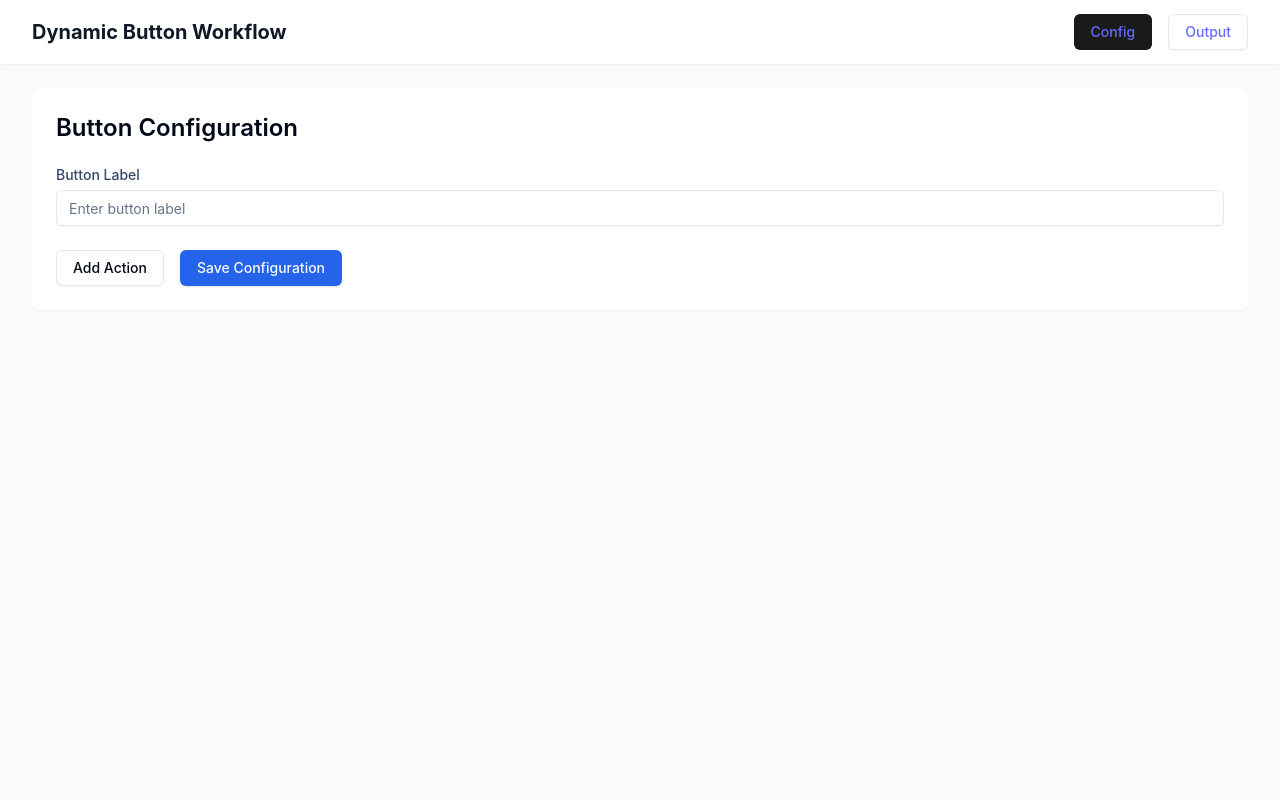
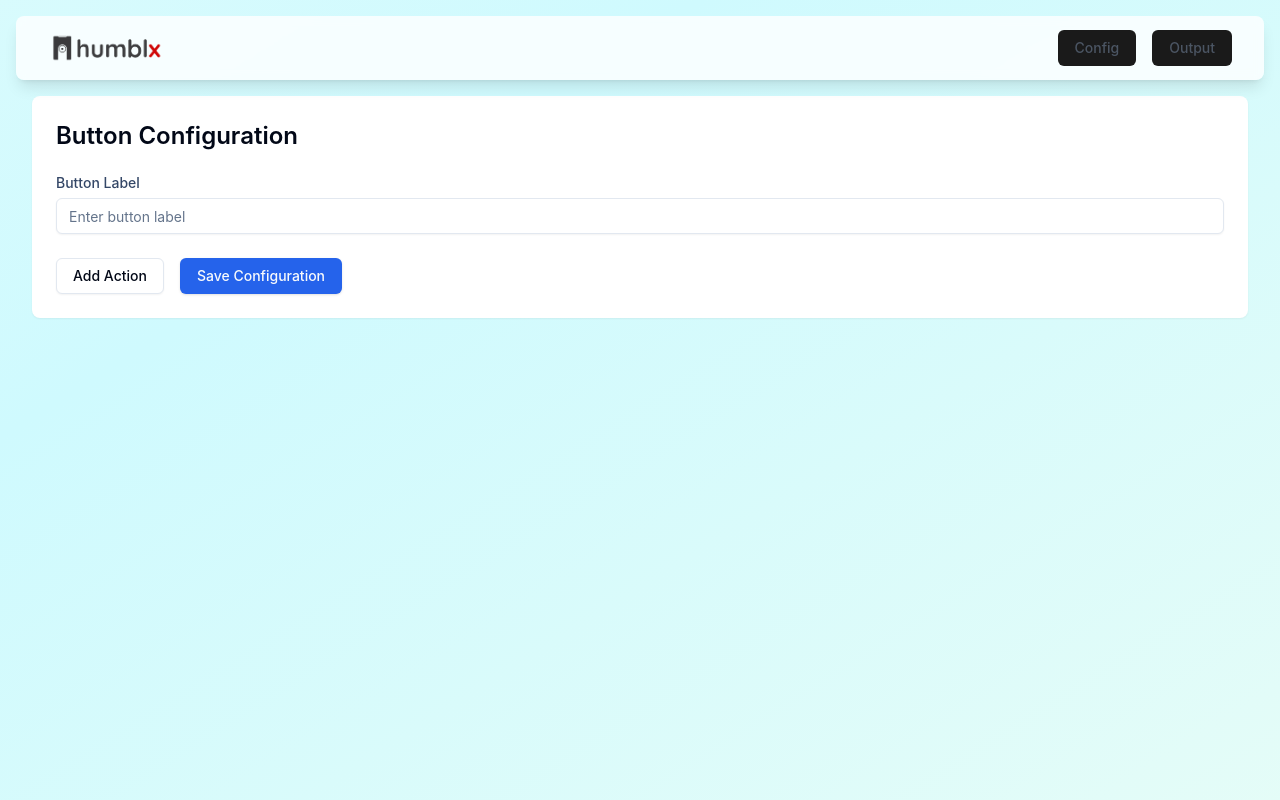
Before and after one commit to aswinpradeepc/dynamic-button-workflow, a React (Vite) app: page / in a window 1280 px wide. Built offline with nearby package versions, Linux system fonts and the light colour scheme.

Commit message:
change navbar style and add gradient

```diff
--- a/src/App.jsx
+++ b/src/App.jsx
@@ -8,28 +8,30 @@ import logo from './assets/logo.png'
 function App() {
   return (
     <Router>
-      <div className="min-h-screen bg-gray-50">
-        <nav className="bg-white shadow-sm">
-          <div className="max-w-7xl mx-auto px-4 sm:px-6 lg:px-8">
+      <div className="min-h-screen bg-gradient-to-br from-teal-50 via-cyan-100 to-emerald-50 bg-gradient-animate">
+        <div className="fixed w-full top-4 px-4 z-10">
+          <nav className="bg-white/80 backdrop-blur-sm rounded-lg shadow-lg mx-auto max-w-7xl">
+            <div className="px-4 sm:px-6 lg:px-8">
               <div className="flex justify-between h-16">
-              <div className="flex space-x-4 items-center">
-                <Link to="/" className="text-xl font-bold text-gray-900">
-                  Dynamic Button Workflow
+                <div className="flex items-center">
+                  <Link to="/" className="flex items-center">
+                    <img src={logo} alt="Logo" className="h-8 w-auto" />
                   </Link>
                 </div>
                 <div className="flex items-center space-x-4">
                   <Link to="/">
-                  <Button variant="ghost">Config</Button>
+                    <Button variant="ghost" className="text-gray-600 hover:text-gray-900">Config</Button>
                   </Link>
                   <Link to="/output">
-                  <Button variant="outline">Output</Button>
+                    <Button variant="ghost" className="text-gray-600 hover:text-gray-900">Output</Button>
                   </Link>
                 </div>
               </div>
             </div>
           </nav>
+        </div>
 
-        <main className="max-w-7xl mx-auto py-6 sm:px-6 lg:px-8">
+        <main className="max-w-7xl mx-auto py-24 sm:px-6 lg:px-8">
           <Routes>
             <Route path="/" element={<ConfigPage />} />
             <Route path="/output" element={<OutputPage />} />
--- a/src/index.css
+++ b/src/index.css
@@ -136,3 +136,22 @@ button:focus-visible {
     color: rgba(255, 255, 255, 0.87);
   }
 }
+
+@layer utilities {
+  .bg-gradient-animate {
+    background-size: 200% 200%;
+    animation: gradient 15s ease infinite;
+  }
+
+  @keyframes gradient {
+    0% {
+      background-position: 0% 50%;
+    }
+    50% {
+      background-position: 100% 50%;
+    }
+    100% {
+      background-position: 0% 50%;
+    }
+  }
+}
```
Lines whose indentation alone changed are shown as unchanged.
